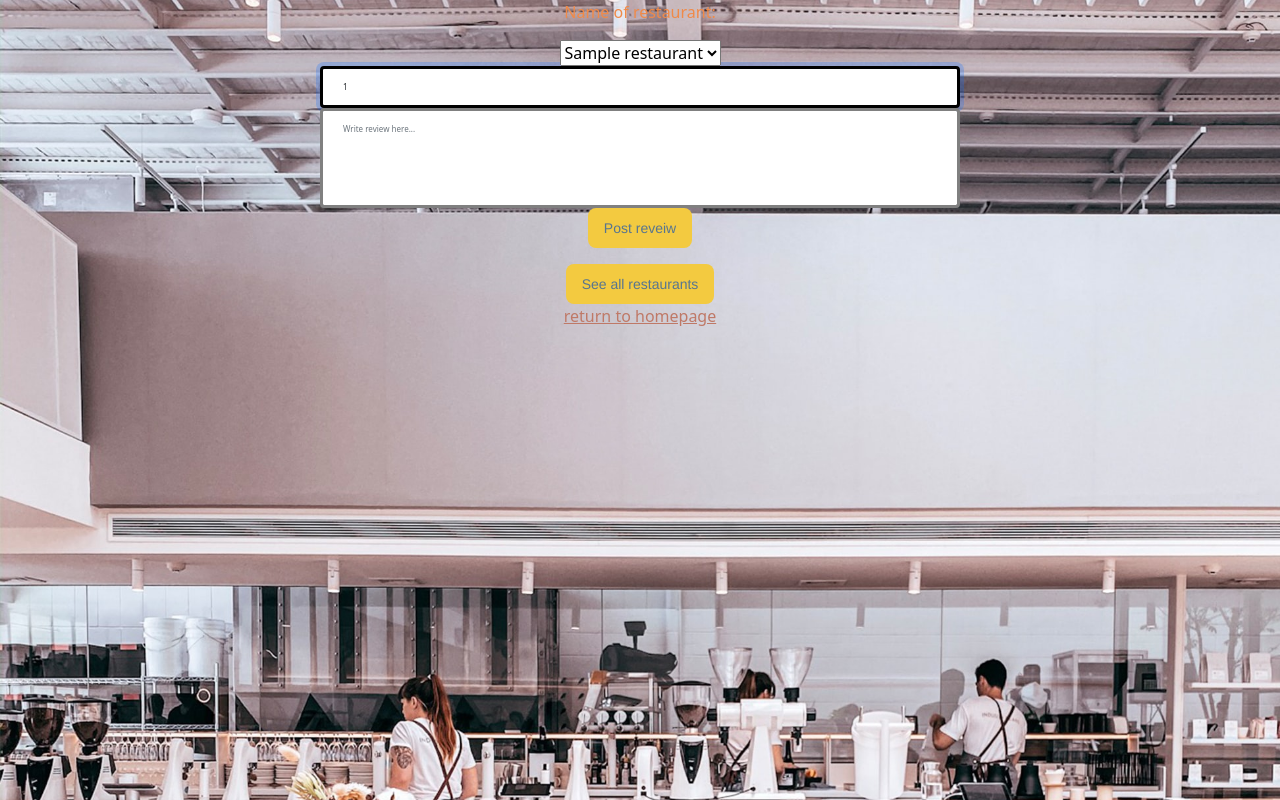
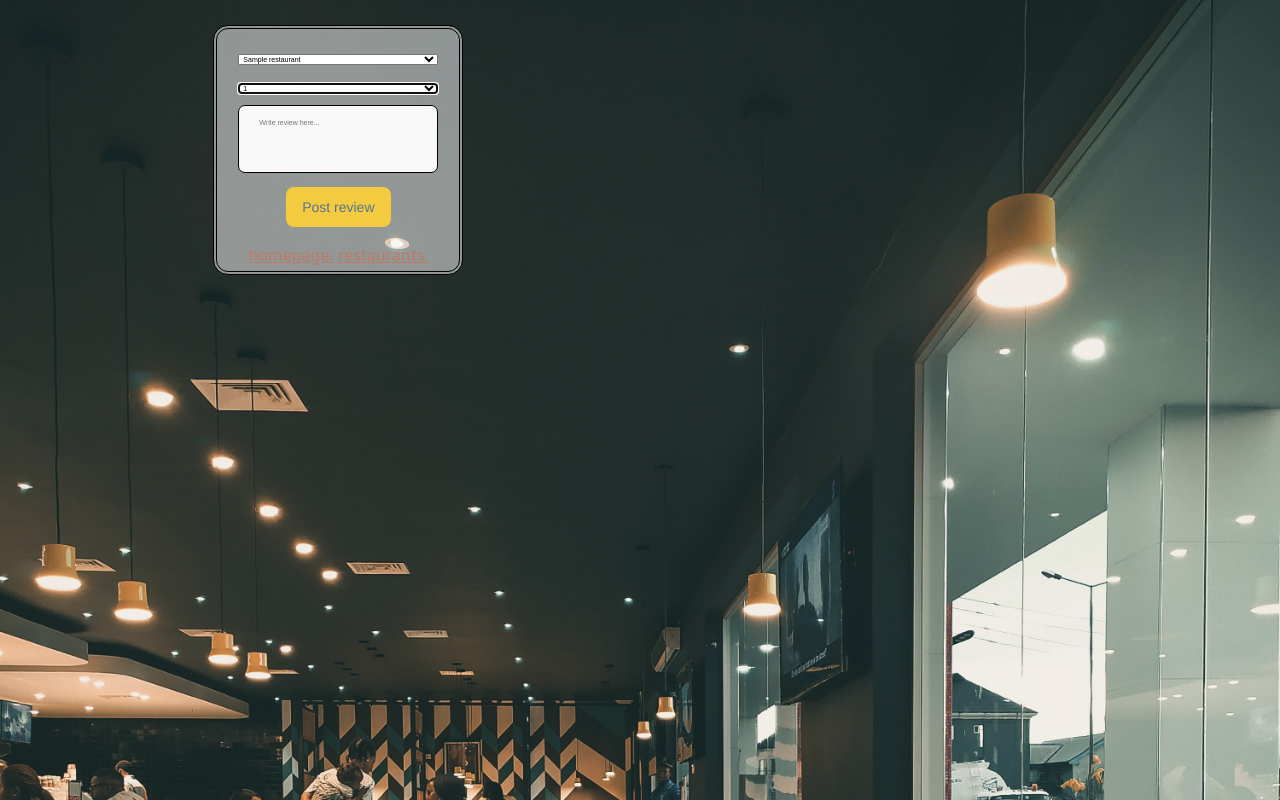
Before and after one commit to sarastevens123/hackbright_project, a Flask app: page /restaurant-rating in a window 1280 px wide. Run offline with Flask 2, Linux system fonts and the light colour scheme; the visitor is signed in with stand-in values (Sample User, id 1); tables that the repository leaves empty hold one stand-in row (values such as "Sample post").

Commit message:
changed background photo for review page- added some more edits

```diff
--- a/server.py
+++ b/server.py
@@ -226,7 +226,7 @@ def submit_user_rating():
         rating = crud.create_user_rating( restaurant_id=restaurant, rating_score=score, rating_text=review, rating_img=image, user_id=guest)
         db.session.add(rating)
         db.session.commit()
-
+        return redirect('/restaurant-home')
 
     return render_template('user-rating-form.html', users=User.query, user_id=user_id)
 
--- a/static/stylesheet.css
+++ b/static/stylesheet.css
@@ -47,21 +47,16 @@
   background-size:cover;
 }
 
-#left-col-blurred {
-  width: 100vw;
-  height: 100vh;
-  background-image: url("restaurant-image.jpg");
-  background-size:cover;
-  filter: blur(5px);
-}
+
+
 
 
 
 #right-col {
   width: 100vw;
   height: 100vh;
-  background-image: url("barstools-image.jpg");
-  background-size: cover;
+  background-image: url("nigerian-restaurant.jpg");
+  background-size: 100%;
 
 }
 
@@ -100,13 +95,14 @@
 
 textarea {
   width: 100%;
-  height: 100px;
+  height: 60px;
   padding: 12px 20px;
   box-sizing: border-box;
-  border: 2px solid #ccc;
-  border-radius: 4px;
+  border: 1px solid black;
+  border-radius: 7px;
   background-color: #f8f8f8;
   resize: none;
+  margin: 8px auto;
 }
 
 a {
@@ -137,6 +133,19 @@ h1 {
   height: 250px;
 }
 
+#rating-forms{
+	border-style:double;
+	border-width: 4px;
+	background-color: rgba(255,255,255,.5);
+	border-color: black;
+	border-radius: 15px;
+	padding: 15px;
+	width: 250px;
+  height: 250px;
+  margin-top: 25px;
+
+}
+
 #signup-forms{
 	border-style:double;
 	border-width: 4px;
@@ -149,9 +158,12 @@ h1 {
 
 }
 
-input {
+.input {
   font-family: 'Anek Gujarati', sans-serif;
+  font-size: 7px;
   color: black;
+  width: 200px;
+  height:auto
 }
 
 placeholder {
@@ -159,3 +171,10 @@ placeholder {
   color: black;
   font-size: small;
 }
+.user-ratings-container {
+  display: flex;
+  flex-direction: column;
+  justify-content: center;
+  align-items: center;
+  width: 300px;
+}
--- a/templates/guest-home.html
+++ b/templates/guest-home.html
@@ -7,8 +7,9 @@
 
 {% if user_ratings: %}
 <p style="font-weight:bolder; color:black;">Reviews:</p>
+<div class="user-ratings-container">
 {% for rating in user_ratings %}
-<div class="card border-light mb-3" style="max-width: 18rem;">
+<div class="card border-light mb-3" style="max-width: 18rem; width: 500px;">
     <div class="card-header">{{ rating.restaurant.restaurant_name }}</div>
     <div class="card-body">
       <h5 class="card-title">{{ rating.rating_score }}</h5>
@@ -17,6 +18,7 @@
 </div>
 
 {% endfor %}
+</div>
 {% endif %}
 
 
--- a/templates/restaurant-rating-form.html
+++ b/templates/restaurant-rating-form.html
@@ -1,12 +1,15 @@
 {% extends 'base.html' %}
 {% block content %}
-<body class="text-center" id="right-col">
-<!-- <div id="right-col"> -->
-<form action="/restaurant-rating" class="form-signin" id="submit-restaurant-rating" method="POST">
+<body class="text-center">
+    <div id="right-col">
+        <div class="row">
+            <div class="col-md-12">
+                <div class="col-md-8" style="display: inline-block;">
+                    <form action="/restaurant-rating" class="form-signin" id="rating-forms" method="POST">
 
-    <p style="color:#F08A48;">Name of restaurant:</p>
 
-    <select name="restaurant">
+
+                        <select style="margin:8px auto;" name="restaurant" class="input">
                             {% for restaurant in restaurants %}
 
                             {% if restaurant.restaurant_id == restaurant_id %}
@@ -17,8 +20,8 @@
                             {% endfor %}
                         </select>
 
-    <!-- <input style="max-width:50%; margin:auto;" name="score" type="text" id="inputScore" class="form-control review-input" placeholder="Score(1-10)" required autofocus> -->
-    <select style="max-width:50%; margin:auto;" name="score" type="text" class="form-control review-input" placeholder="Score(1-10)" id="exampleFormControlSelect1" required autofocus>
+
+                        <select name="score" type="text" class="input" placeholder="(1-10)" id="exampleFormControlSelect1" required autofocus>
                             <option>1</option>
                             <option>2</option>
                             <option>3</option>
@@ -33,32 +36,19 @@
 
 
 
-    <textarea style="max-width:50%; margin:auto;" id="inputReview" type="text" name="review" class="form-control review-input" rows="4" cols="50" placeholder="Write review here..." required autofocus></textarea>
+                        <textarea type="text" name="review" class="input" rows="4" cols="40" placeholder="Write review here..." required autofocus></textarea>
 
 
                         <p>
-    <input class="button-1" type="submit" value="Post reveiw">
+                            <input class="button-1" type="submit" value="Post review">
                         </p>
 
-
+                        <a href="/">homepage.</a>
+                        <a href="/restaurants">restaurants.</a>
                     </form>
-<form action="/restaurants">
-    <button class="button-1">See all restaurants</button>
-</form>
-
-<a href="/">return to homepage</a>
-
-
-
-
-
-
-
-<!-- </div> -->
-
-
-
-
-
+                </div>
+            </div>
+        </div>
+    </div>
 </body>
 {% endblock %}
--- a/templates/restaurant-signup.html
+++ b/templates/restaurant-signup.html
@@ -5,7 +5,7 @@
         <div class="row">
             <div class="col-md-12">
                 <div class="col-md-8" style="display:inline-block;">
-                    <form action="/restaurant-signup" id="signup-forms" class="form-signin mt-2" id="restaurant-signup" method="POST">
+                    <form action="/restaurant-signup" id="signup-forms" class="form-signin" id="restaurant-signup" method="POST">
                         <p>sign up here.</p>
                         <input style="max-width:80%; margin:auto; border-color: black;" name="email" type="text" id="inputEmail" class="form-control" placeholder="email address" required autofocus>
                         <input style="max-width:80%; margin:8px auto; border-color: black;" name="password" type="text" id="inputPassword" class="form-control" placeholder="password" required>
```
Also changed, not shown: templates/user-rating-form.html (+5 -5 lines), static/nigerian-restaurant.jpg (added). Lines whose indentation alone changed are shown as unchanged.
